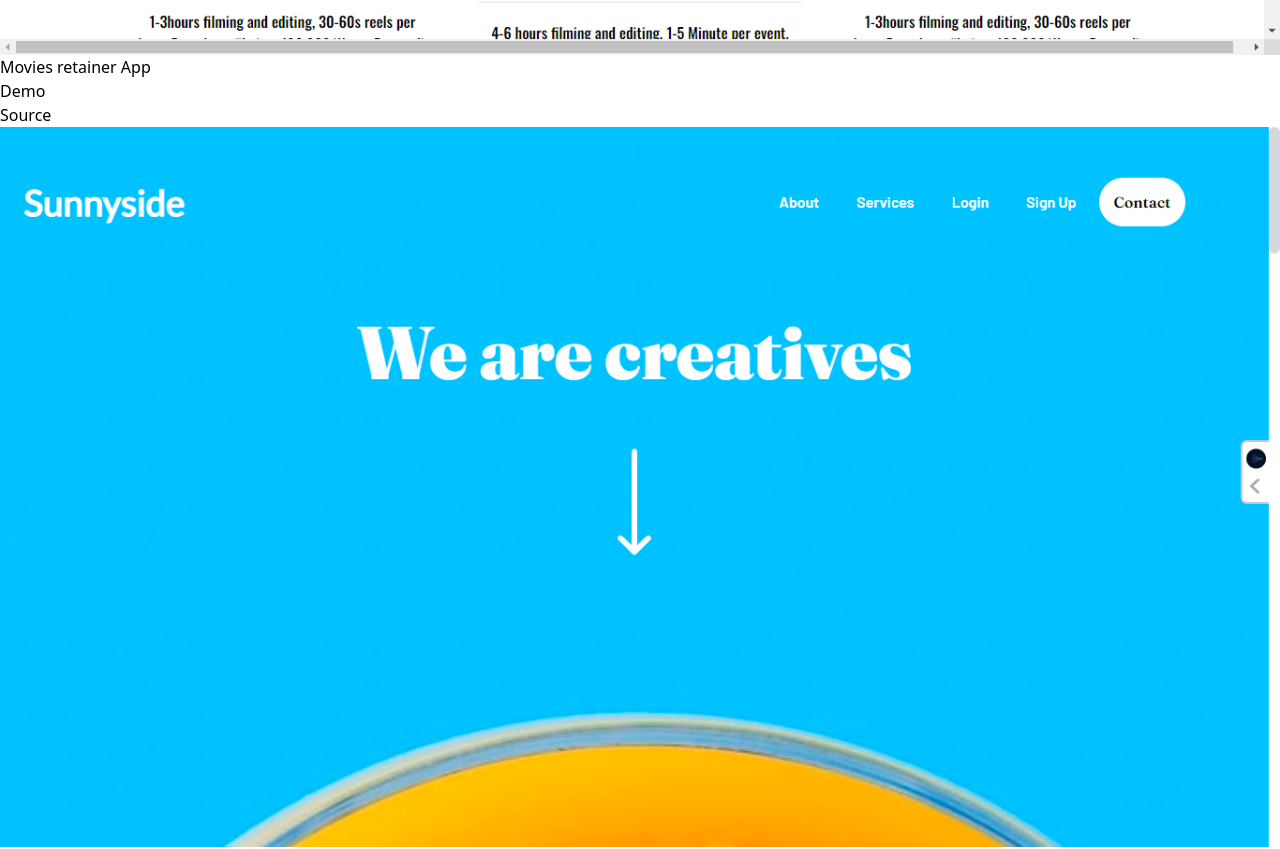
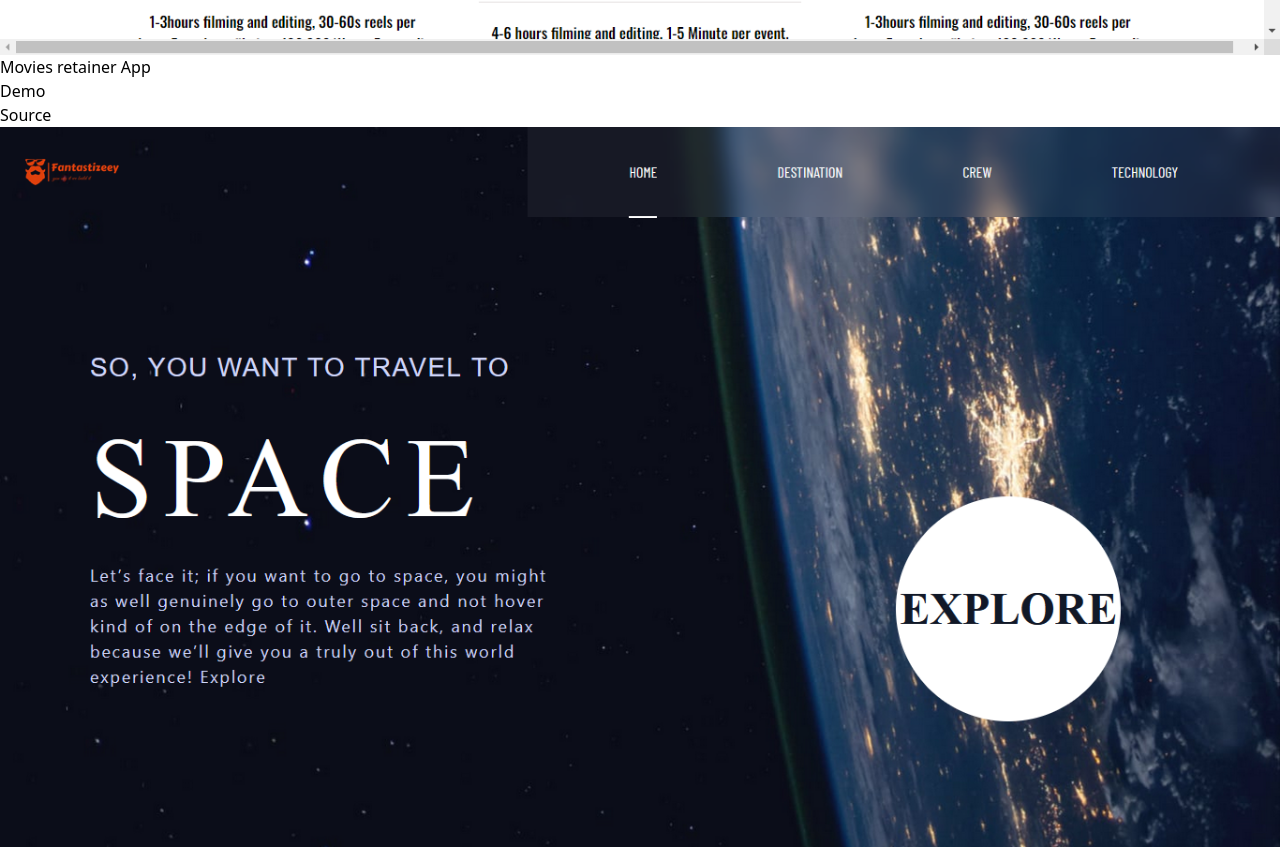
Before and after one commit to fantastizeey1/Portfolio, a React (Vite) app: page / in a window 1280 px wide. Shown: the part 10478-11327 px from the top of the page. Built offline with nearby package versions, Linux system fonts and the light colour scheme.

Commit message:
new update

```diff
--- a/src/App.jsx
+++ b/src/App.jsx
@@ -1,4 +1,3 @@
-import { useState } from 'react'
 import Sidenav from './components/Sidenav'
 import Main from './components/Main'
 import Projects from './components/Projects'
--- a/src/components/Projects.jsx
+++ b/src/components/Projects.jsx
@@ -5,7 +5,7 @@ import IpaddImg from '../assets/ipaddress-tracker.png'
 import TvseriesImg from '../assets/tv-series.png'
 import SneakersImg from '../assets/sneakers.png'
 import MoviesImg from '../assets/movie-retainer.png'
-import SunnyImg from '../assets/sunnyside.png'
+import SpaceImg from '../assets/space.png'
 
 function Projects() {
 
@@ -38,9 +38,9 @@ function Projects() {
             <ProjectItem img={MoviesImg} title='Movies retainer App'
             projectLink='https://fantastizeey1.github.io/FANTASTIZEEY-FILMMAKER/'
             sourceCodeLink='https://github.com/fantastizeey1/FANTASTIZEEY-FILMMAKER' />
-            <ProjectItem img={SunnyImg} title='Sunnyside page App'
-            projectLink='https://fantastizeey1.github.io/sunnyside-landing-page/'
-            sourceCodeLink='https://github.com/fantastizeey1/sunnyside-landing-page' />
+            <ProjectItem img={SpaceImg} title='space-tour page App'
+            projectLink='https://spacetour-zeey.vercel.app/'
+            sourceCodeLink='https://github.com/fantastizeey1/spacetour' />
         </div>
     </div>
   )
```
Also changed, not shown: src/assets/space.png (added).
